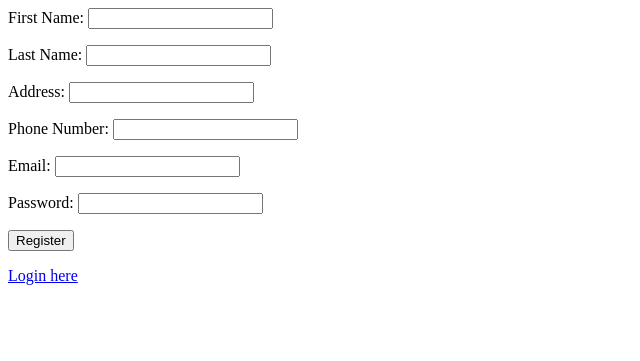
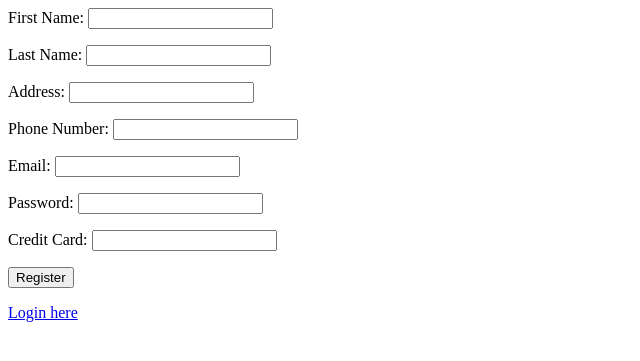
Before and after one commit to Tamieem/cse305-final-project, a Flask app: page /registration in a window 1280 px wide. Shown: the top 361 px of the page, without its empty margins (0-640 px from the left). Run offline with Flask 2, Linux system fonts and the light colour scheme.

Commit message:
request credit card info

```diff
--- a/cse305_final/templates/register.html
+++ b/cse305_final/templates/register.html
@@ -14,6 +14,7 @@
     <p>Email: <input type="email" name="EmailID"></p>
     <P>Password: <input type="password" name="Password" id="password" required></p>
 
+    <P>Credit Card: <input type="text" name="paymentInfo" id="paymentInfo" required></p>
     <p><input type="submit" value="Register"></p>
 
     <a href="/verifylogin">Login here</a>
```
